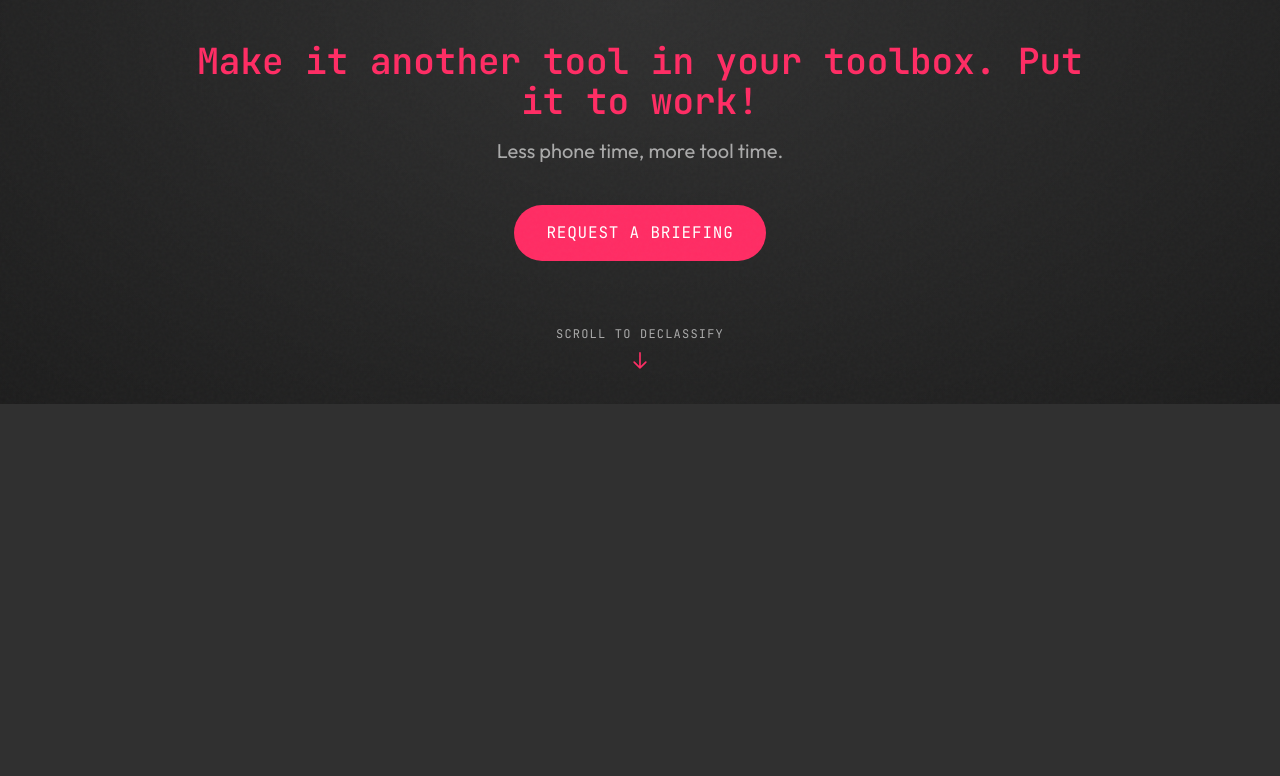
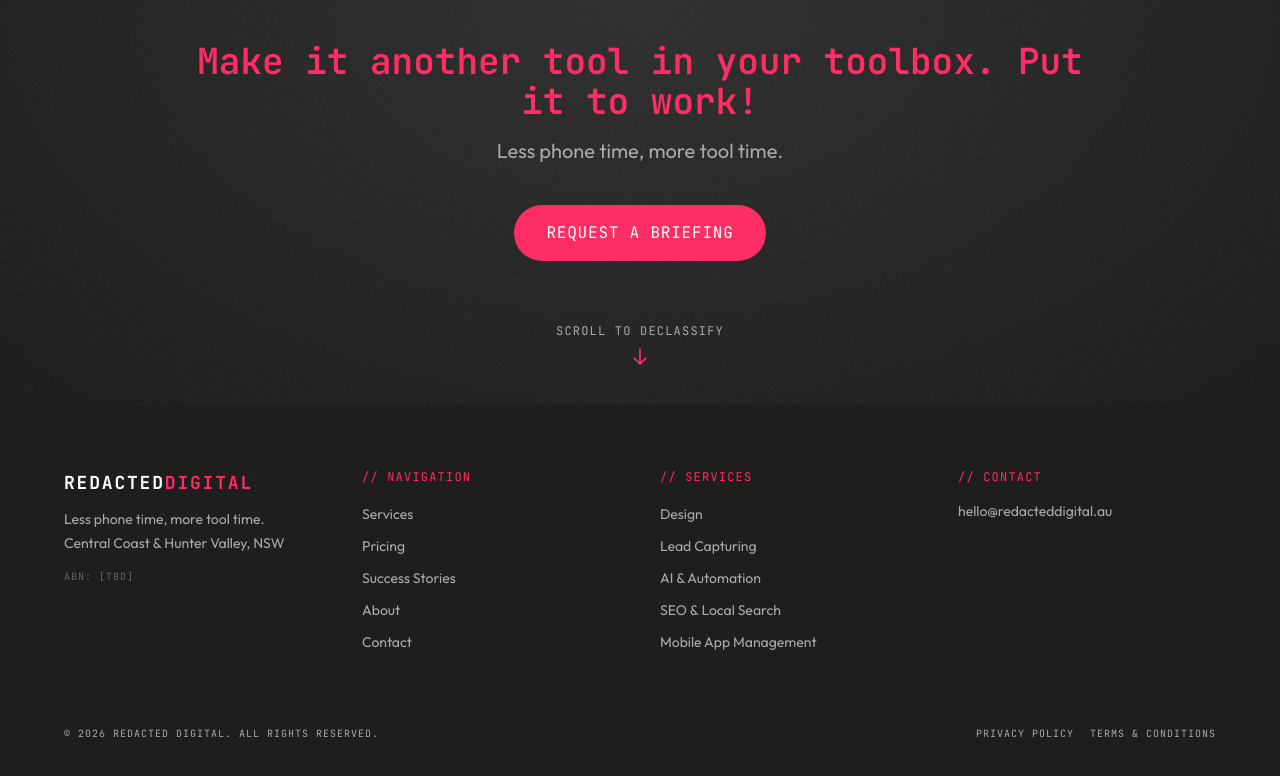
Before and after one commit to dknz7/redacted-digital, a Next.js app: page / in a window 1280 px wide. Shown: the part 396-1172 px from the top of the page. Before the commit the page ends 800 px from the top, so only its background shows below. Built offline with nearby package versions, Linux system fonts and the light colour scheme.

Commit message:
feat: footer with navigation, services, contact, and legal links

```diff
--- a/src/app/layout.tsx
+++ b/src/app/layout.tsx
@@ -1,6 +1,7 @@
 import type { Metadata } from "next";
 import { fontDisplay, fontBody } from "@/lib/fonts";
 import PillNav from "@/components/navigation/PillNav";
+import Footer from "@/components/navigation/Footer";
 import "./globals.css";
 
 export const metadata: Metadata = {
@@ -19,6 +20,7 @@ export default function RootLayout({
       <body className="grain-overlay antialiased">
         <PillNav />
         {children}
+        <Footer />
       </body>
     </html>
   );
--- /dev/null
+++ b/src/components/navigation/Footer.tsx
@@ -0,0 +1,115 @@
+import Link from "next/link";
+
+const mainLinks = [
+  { label: "Services", href: "/services" },
+  { label: "Pricing", href: "/pricing" },
+  { label: "Success Stories", href: "/success-stories" },
+  { label: "About", href: "/about" },
+  { label: "Contact", href: "/contact" },
+];
+
+const serviceLinks = [
+  { label: "Design", href: "/services/design" },
+  { label: "Lead Capturing", href: "/services/lead-capturing" },
+  { label: "AI & Automation", href: "/services/ai-automation" },
+  { label: "SEO & Local Search", href: "/services/seo" },
+  { label: "Mobile App Management", href: "/services/mobile-management" },
+];
+
+const legalLinks = [
+  { label: "Privacy Policy", href: "/privacy" },
+  { label: "Terms & Conditions", href: "/terms" },
+];
+
+export default function Footer() {
+  return (
+    <footer className="bg-[#1e1e1e] border-t border-[#3a3a3a]/20 py-16 px-6">
+      <div className="max-w-6xl mx-auto grid grid-cols-1 md:grid-cols-4 gap-10">
+        {/* Brand */}
+        <div>
+          <Link
+            href="/"
+            className="font-display font-bold text-lg tracking-widest text-white"
+          >
+            REDACTED<span className="text-[#ff2c64]">DIGITAL</span>
+          </Link>
+          <p className="font-body text-sm text-[#aaaaaa] mt-3">
+            Less phone time, more tool time.
+          </p>
+          <p className="font-body text-sm text-[#aaaaaa] mt-1">
+            Central Coast &amp; Hunter Valley, NSW
+          </p>
+          <p className="font-display text-[10px] tracking-widest text-[#aaaaaa]/50 mt-4">
+            ABN: [TBD]
+          </p>
+        </div>
+
+        {/* Navigation */}
+        <div>
+          <h4 className="font-display text-xs tracking-widest text-[#ff2c64] mb-4">
+            // NAVIGATION
+          </h4>
+          <ul className="space-y-2">
+            {mainLinks.map((link) => (
+              <li key={link.href}>
+                <Link
+                  href={link.href}
+                  className="font-body text-sm text-[#aaaaaa] hover:text-[#ff2c64] transition-colors"
+                >
+                  {link.label}
+                </Link>
+              </li>
+            ))}
+          </ul>
+        </div>
+
+        {/* Services */}
+        <div>
+          <h4 className="font-display text-xs tracking-widest text-[#ff2c64] mb-4">
+            // SERVICES
+          </h4>
+          <ul className="space-y-2">
+            {serviceLinks.map((link) => (
+              <li key={link.href}>
+                <Link
+                  href={link.href}
+                  className="font-body text-sm text-[#aaaaaa] hover:text-[#ff2c64] transition-colors"
+                >
+                  {link.label}
+                </Link>
+              </li>
+            ))}
+          </ul>
+        </div>
+
+        {/* Contact */}
+        <div>
+          <h4 className="font-display text-xs tracking-widest text-[#ff2c64] mb-4">
+            // CONTACT
+          </h4>
+          <p className="font-body text-sm text-[#aaaaaa]">
+            hello@redacteddigital.au
+          </p>
+        </div>
+      </div>
+
+      {/* Bottom bar */}
+      <div className="max-w-6xl mx-auto mt-12 pt-6 border-t border-[#3a3a3a]/20 flex flex-col md:flex-row justify-between items-center gap-4">
+        <p className="font-display text-[10px] tracking-widest text-[#aaaaaa]">
+          © {new Date().getFullYear()} REDACTED DIGITAL. ALL RIGHTS RESERVED.
+        </p>
+        <div className="flex gap-4">
+          {legalLinks.map((link) => (
+            <Link
+              key={link.href}
+              href={link.href}
+              className="font-display text-[10px] tracking-widest text-[#aaaaaa] hover:text-[#ff2c64] transition-colors"
+            >
+              {link.label.toUpperCase()}
+            </Link>
+          ))}
+        </div>
+      </div>
+    </footer>
+  );
+}
```
